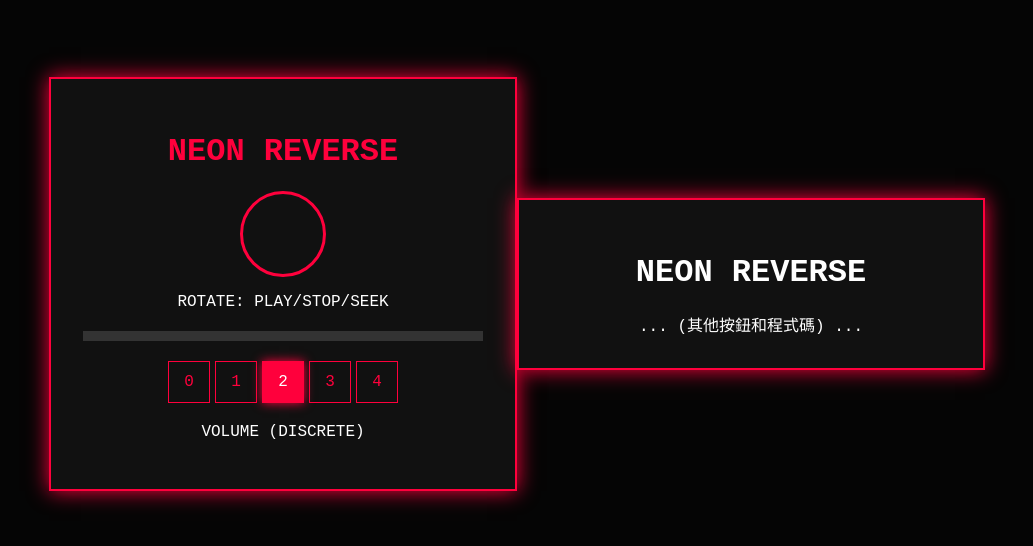
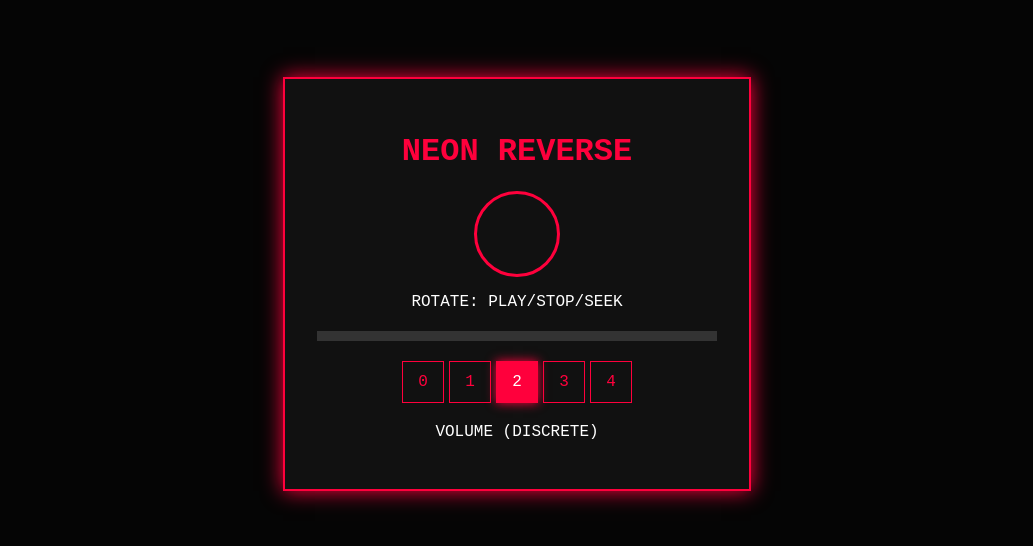
Before and after one commit to Bella000719/new-player, a plain HTML site: page index.html in a window 1280 px wide. Shown: the part 116-662 px from the top of the page, without its empty margins (123-1156 px from the left). Drawn offline with Linux system fonts and the light colour scheme.

Commit message:
Refactor index.html for cleaner structure
Removed unnecessary comments and cleaned up HTML structure.

```diff
--- a/index.html
+++ b/index.html
@@ -67,10 +67,3 @@
 </script>
 </body>
 </html>
- <body>
-    <div class="card">
-        <h1>NEON REVERSE</h1>
-        ... (其他按鈕和程式碼) ...
-    </div>
-    <script> ... (你的 JS 程式碼) ... </script>
-</body>
```
